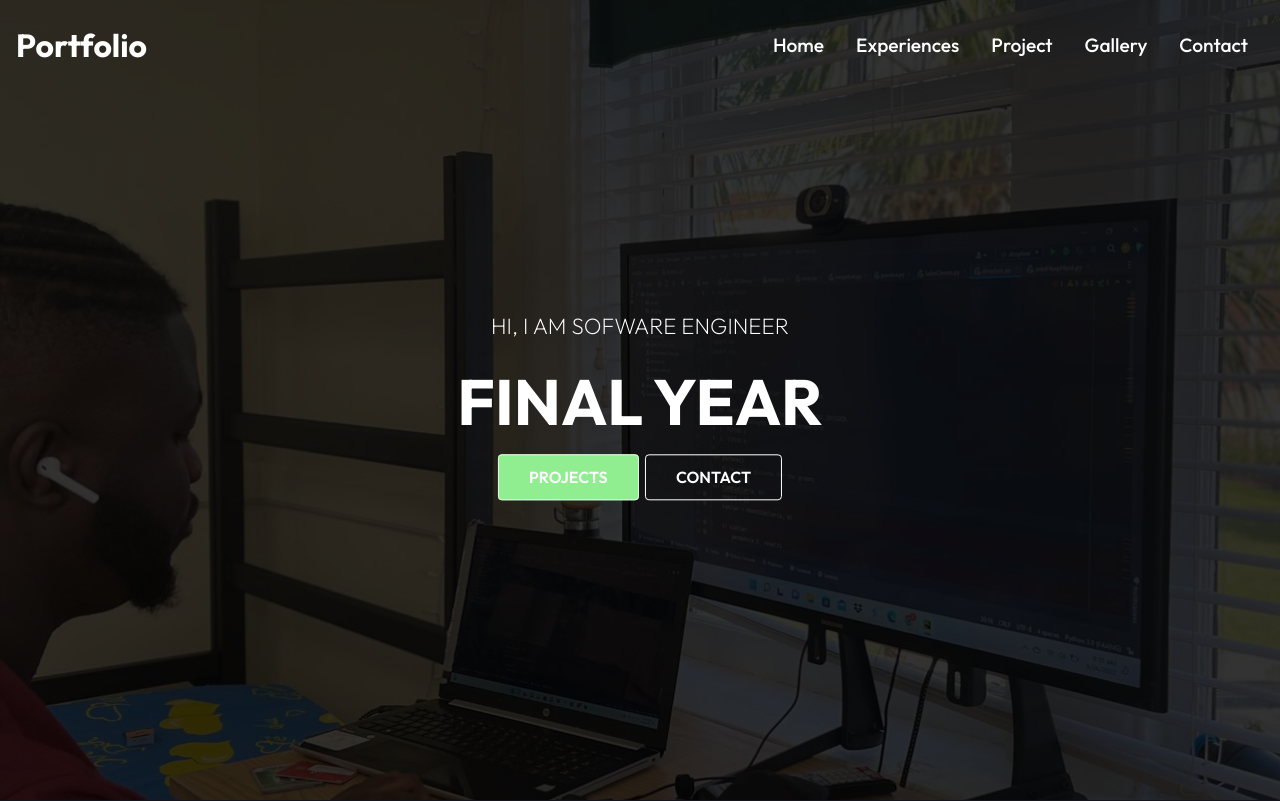
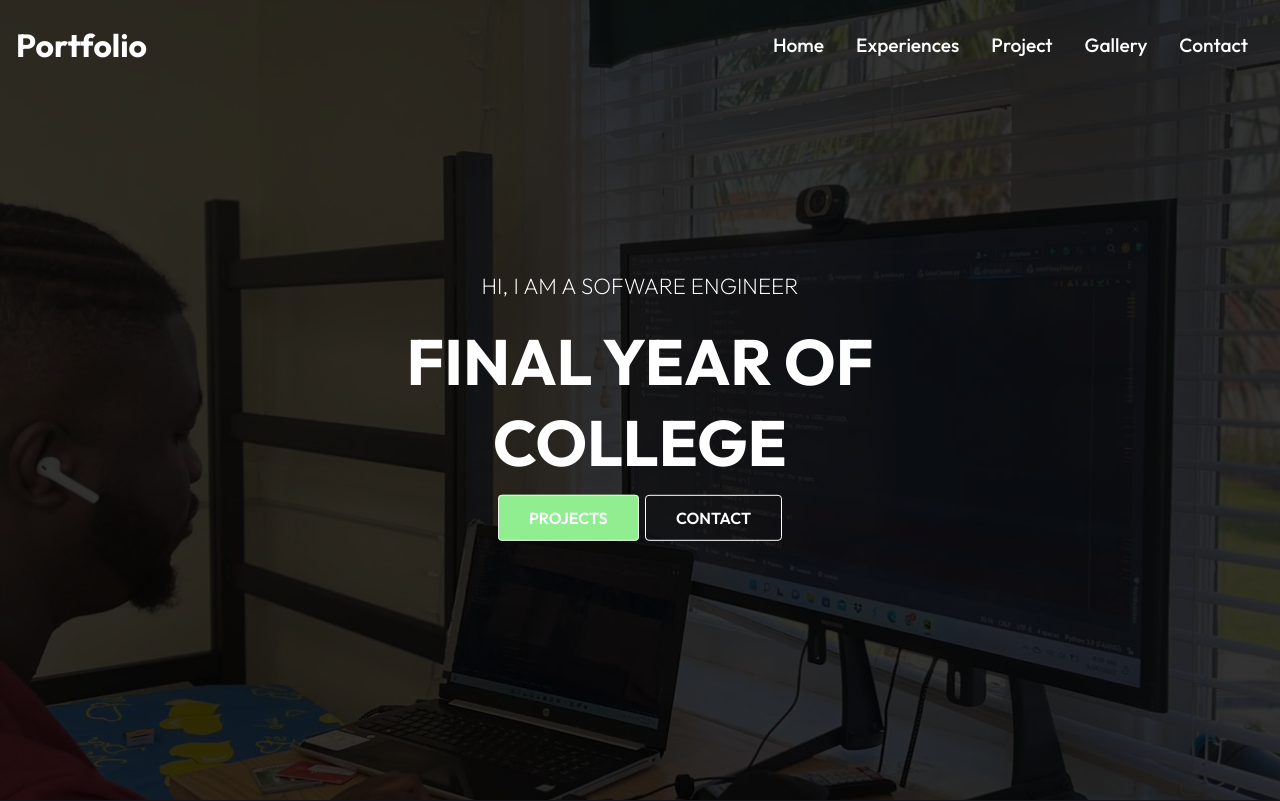
Before and after one commit to EvansAsuboahStetson/PersonalPortfolio, a React (Create React App) app: page / in a window 1280 px wide. Shown: the top 801 px of the page. Built offline with nearby package versions, Linux system fonts and the light colour scheme.

Commit message:
Added new ASU experience

```diff
--- a/src/components/Hero/HeroImage.js
+++ b/src/components/Hero/HeroImage.js
@@ -10,8 +10,8 @@ const HeroImage = () => {
         <img className="into-img" src={EvansImage}/>
       </div>
       <div className="content">
-        <p>HI, I AM SOFWARE ENGINEER</p>
-        <h1>FINAL YEAR</h1>
+        <p>HI, I AM A SOFWARE ENGINEER</p>
+        <h1>FINAL YEAR OF COLLEGE</h1>
         <Link to="/project" className="btn">Projects</Link>
         <Link to="/contact" className="btn btn-light">Contact</Link>
       </div>
```
